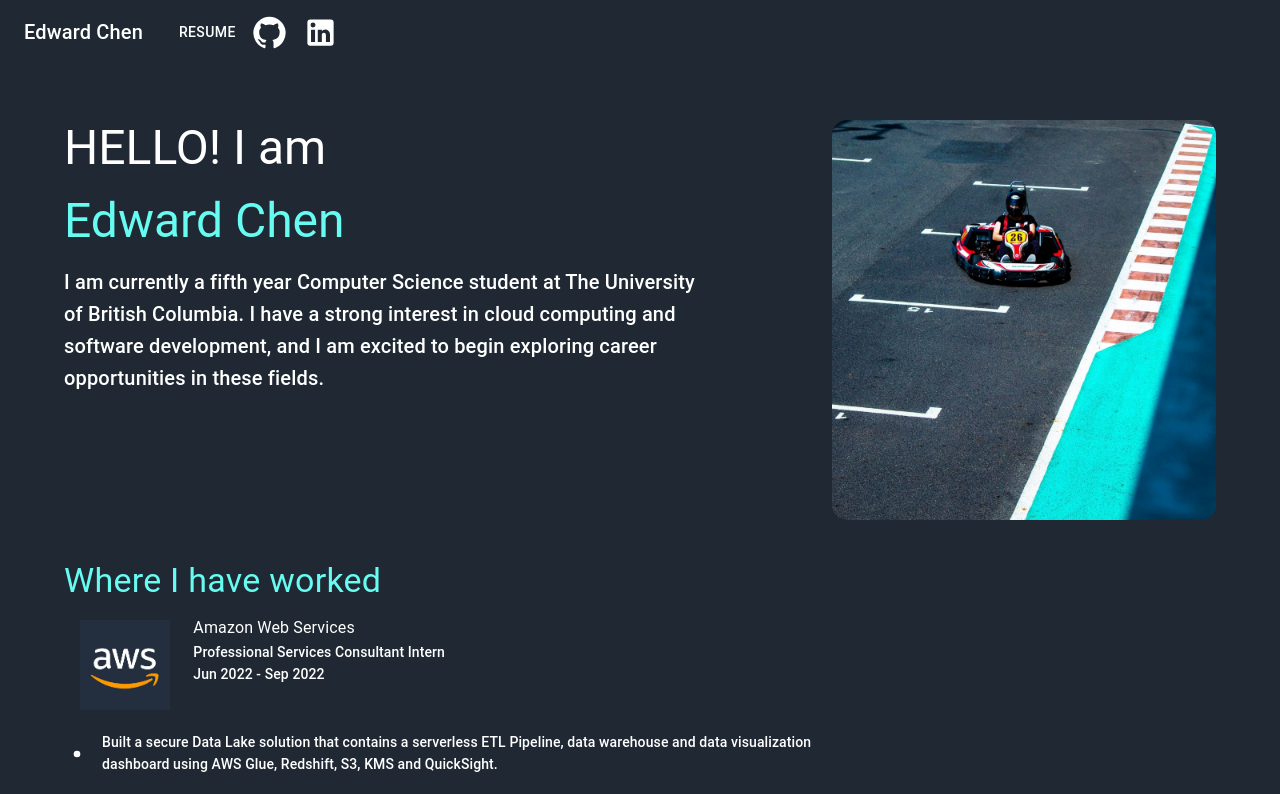
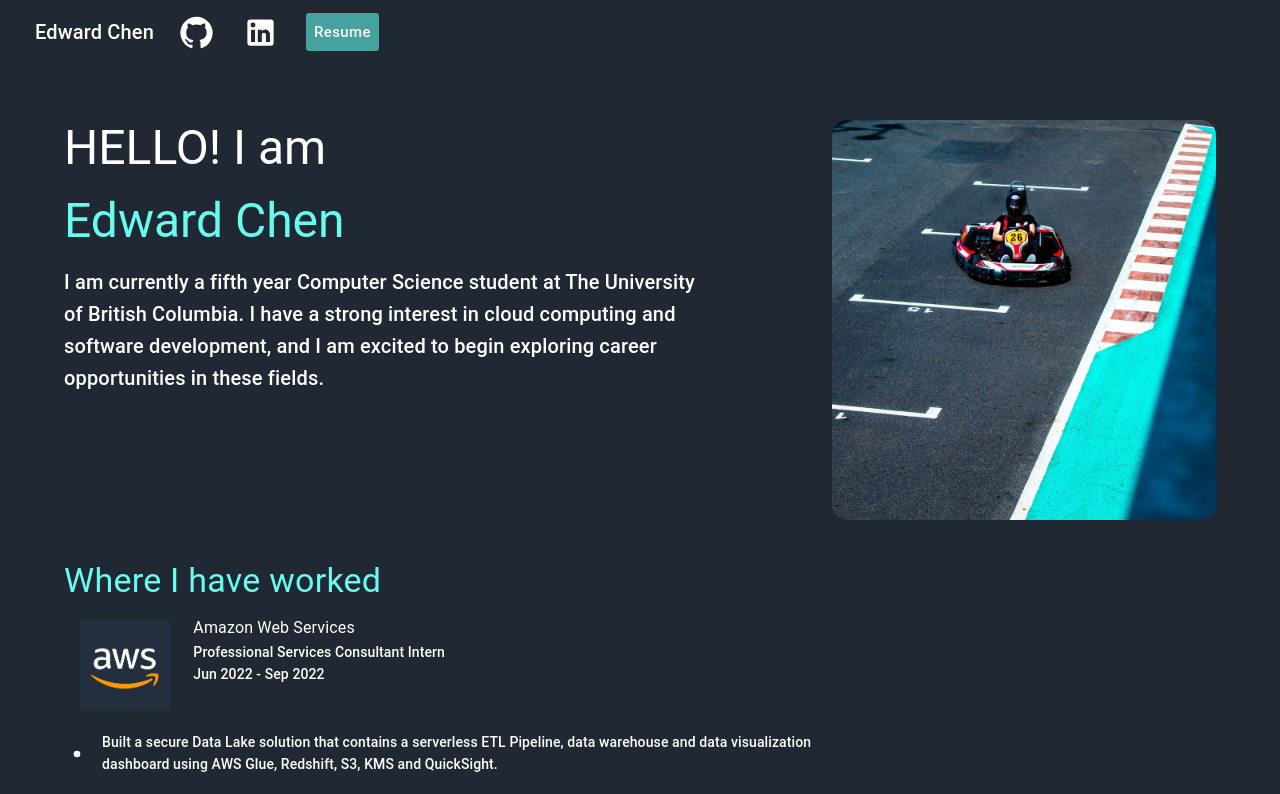
Before and after one commit to edwardchchen/edwardchchen.github.io, a React (Create React App) app: page /#/ in a window 1280 px wide. Shown: the top 794 px of the page. Built offline with nearby package versions, Linux system fonts and the light colour scheme; no server answers.

Commit message:
ui improvement, adding badges

```diff
--- a/src/App.js
+++ b/src/App.js
@@ -23,7 +23,7 @@ function App() {
             <div className="App">
                 <PermanentDrawerLeft/>
                 <Routes>
-                  <Route path="/" element={<Home />}/>
+                    <Route path="/" element={<Home/>}/>
                 </Routes>
             </div>
         </ThemeProvider>
--- a/src/components/Sidebar.js
+++ b/src/components/Sidebar.js
@@ -23,6 +23,18 @@ const drawerWidth = 0;
 const githubLink = process.env.REACT_APP_GITHUB_URL;
 const linkedInLink = process.env.REACT_APP_LINKEDIN_URL;
 
+var resumeBtn = {
+    textTransform: 'none',
+    fontSize: '15px',
+    fontWeight: "500",
+    background: '#45A29E',
+    marginLeft: "13px",
+    borderRadius: 3,
+    border: 0,
+    color: "white",
+    '&:hover': {color: 'black',}
+}
+
 
 export default function PermanentDrawerLeft() {
     const [open, setOpen] = React.useState(false);
@@ -47,63 +59,33 @@ export default function PermanentDrawerLeft() {
                     }}
                 >
                     <Toolbar>
-                        <IconButton
+                        <Button
                             size="large"
                             edge="start"
                             color="inherit"
                             aria-label="menu"
-                            sx={{mr: 2}}
+                            sx={{textTransform: 'none', color: "#FFFFFF", '&:hover': {color: '#66FCF1',}}}
                         >
                             <Typography variant="h6" component="div" sx={{flexGrow: 1}}>
                                 Edward Chen
                             </Typography>
-                        </IconButton>
-                        <Button color="inherit" onClick={event => window.open(Resume, "_blank")}>
+                        </Button>
+
+                        <Button sx={{color: "#FFFFFF", '&:hover': {color: '#171515',}}}>
+                            <GitHubIcon fontSize={"large"} onClick={event => window.open(githubLink, "_blank")}/>
+                        </Button>
+                        <Button sx={{color: "#FFFFFF", '&:hover': {color: '#0077B5',}}}>
+                            < LinkedInIcon fontSize={"large"} onClick={event => window.open(linkedInLink, "_blank")}/>
+                        </Button>
+                        <Button style={resumeBtn}
+                                onClick={event => window.open(Resume, "_blank")}>
                             Resume
                         </Button>
-
-                        <IconButton sx={{color: "#FFFFFF"}}>
-                            <GitHubIcon fontSize={"large"} onClick={event => window.open(githubLink, "_blank")}
-                            />
-                        </IconButton>
-                        <IconButton sx={{color: "#FFFFFF"}}>
-                            < LinkedInIcon fontSize={"large"} onClick={event => window.open(linkedInLink, "_blank")}/>
-                        </IconButton>
 
                     </Toolbar>
 
                 </AppBar>
             </Box>
-            {/*<Drawer*/}
-            {/*    sx={{*/}
-            {/*        width: drawerWidth,*/}
-            {/*        backgroundColor: "#1F2833",*/}
-            {/*        flexShrink: 0,*/}
-            {/*        '& .MuiDrawer-paper': {*/}
-            {/*            width: drawerWidth,*/}
-            {/*            boxSizing: 'border-box',*/}
-            {/*            borderColor: "#66FCF1",*/}
-            {/*            borderWidth: "4px",*/}
-            {/*            backgroundColor: "#1F2833",*/}
-            {/*        },*/}
-            {/*    }}*/}
-            {/*    variant="permanent"*/}
-            {/*    anchor="left"*/}
-            {/*>*/}
-            {/*    <Toolbar sx={{backgroundColor: "#1F2833"}}/>*/}
-            {/*    <List sx={{backgroundColor: "#1F2833"}}>*/}
-            {/*        <IconButton sx={{color: "#FFFFFF"}}>*/}
-            {/*            <GitHubIcon fontSize={"large"} onClick={event => window.open(githubLink, "_blank")}*/}
-            {/*            />*/}
-            {/*        </IconButton>*/}
-            {/*        <IconButton sx={{color: "#FFFFFF"}}>*/}
-            {/*            < LinkedInIcon fontSize={"large"} onClick={event => window.open(linkedInLink, "_blank")}/>*/}
-            {/*        </IconButton>*/}
-            {/*        /!*<IconButton>*!/*/}
-            {/*        /!*    <EmailIcon fontSize={"large"}/>*!/*/}
-            {/*        /!*</IconButton>*!/*/}
-            {/*    </List>*/}
-            {/*</Drawer>*/}
         </Box>
     );
 }
--- a/src/components/Tag.js
+++ b/src/components/Tag.js
@@ -12,7 +12,7 @@ var StyledButton = {
     '&:hover': {
         color: "#FFFFFF",
     },
-    textTransform: 'capitalize',
+    textTransform: 'none',
     fontSize: '11px',
     fontWeight: "500"
 
--- a/src/pages/home/WorkExperience.js
+++ b/src/pages/home/WorkExperience.js
@@ -21,7 +21,6 @@ export default function WorkExperience() {
                         <WorkCard image={awsLogo} company={"Amazon Web Services"}
                                   jobTitle={"Professional Services Consultant Intern"} date={"Jun 2022 - Sep 2022"}
                                   contents={[" Built a secure Data Lake solution that contains a serverless ETL Pipeline, data warehouse and data visualization dashboard using AWS Glue, Redshift, S3, KMS and QuickSight.",
-                                      "The above solution can easily be deployed into another AWS account using AWS Cloudformation",
                                       "Developed technical consulting experience through training and mock customer meetings",
                                       "Successfully obtained AWS Developer Associate Certificate (DVA-C01)"]}
                                   tags={["AWS", "Severless"]}
```
Also changed, not shown: src/assets/badges/aws-certified-developer-associate.png (added), src/assets/badges/aws-certified-solutions-architect-associate.png (added). Lines whose indentation alone changed are shown as unchanged.
